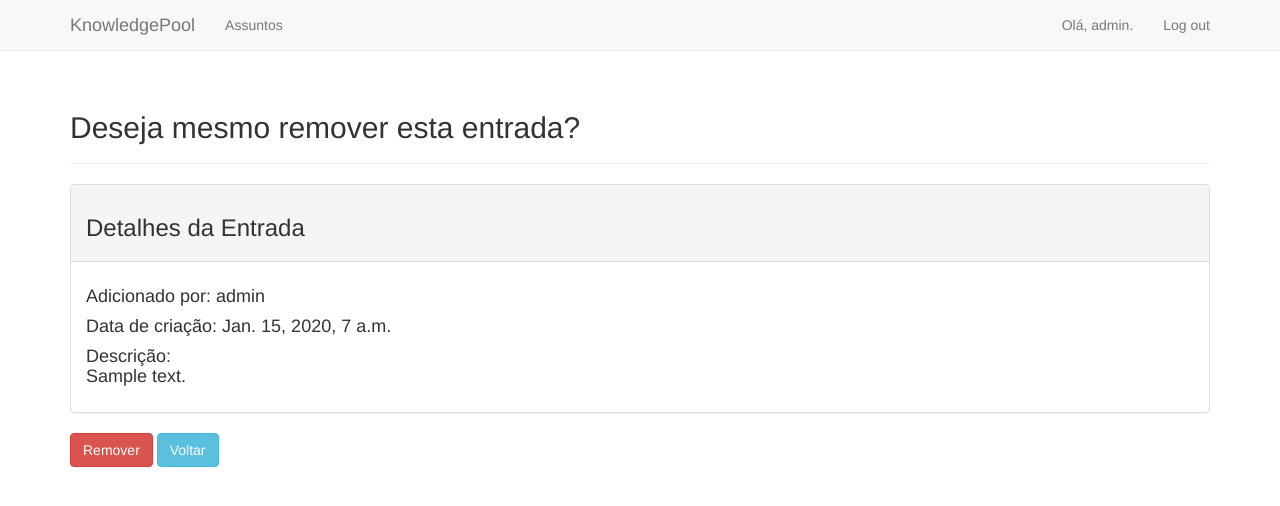
After one commit to tv-nieri/knowledge_pool, a Django app: page /confirma_remocao_entrada/1/ in a window 1280 px wide. The commit adds this page. Shown: the top 506 px of the page. Run offline with Django 3.2, Linux system fonts and the light colour scheme; a user stored in the database is signed in; data comes from the database, SQL or seed files in the repository; both versions use the stored data as it was after the commit; tables that the repository leaves empty hold one stand-in row (values such as "Sample post"); some libraries are stand-ins or nearby versions.

Commit message:
Add remoção de entradas

```diff
--- a/knowledge_pool/templates/knowledge_pool/assunto.html
+++ b/knowledge_pool/templates/knowledge_pool/assunto.html
@@ -3,7 +3,7 @@
 {% block header %}
     <h2>{{ assunto }}</h2>
     <p>{{ assunto.descricao }}</p>
-    <a href="{% url 'knowledge_pool:editar_assunto' assunto.id %}">Editar assunto</a>
+    <a href="{% url 'knowledge_pool:editar_assunto' assunto.id %}">Editar/Remover</a>
 {% endblock header %}
 
 {% block content %}
--- /dev/null
+++ b/knowledge_pool/templates/knowledge_pool/confirma_remocao_entrada.html
@@ -0,0 +1,33 @@
+{% extends "knowledge_pool/base.html" %}
+{% load bootstrap3 %}
+
+{% block header %}
+    <h2>Deseja mesmo remover esta entrada?</h2>
+{% endblock header %}
+
+{% block content %}
+    <div class="panel panel-default">
+        <div class="panel-heading">
+            <h3>Detalhes da Entrada</h3>
+        </div>
+        <div class="panel-body">
+            <h4>
+                <p>Adicionado por: {{ entrada.dono.username }}</p>
+                <p>Data de criação: {{ entrada.data_criacao }}</p>
+                Descrição: <p>{{entrada.texto}}</p>
+            </h4>
+        </div>
+    </div><!-- panel -->
+    <form action="#">
+        {% buttons %}
+            <button type="submit" name="remove" class="btn btn-danger"
+                formaction="{% url 'knowledge_pool:remover_entrada' entrada.id %}">
+                Remover
+            </button>
+            <button type="submit" name="back" class="btn btn-info"
+                formaction="{% url 'knowledge_pool:editar_entrada' entrada.id %}">
+                Voltar
+             </button>
+        {% endbuttons %}
+    </form>
+{% endblock content %}
--- a/knowledge_pool/templates/knowledge_pool/editar_entrada.html
+++ b/knowledge_pool/templates/knowledge_pool/editar_entrada.html
@@ -19,7 +19,11 @@
 
         {% buttons %}
             <button type="submit" name="submit" class="btn btn-primary">
-                Salvar anterações
+                Salvar alterações
+            </button>
+            <button type="submit" name="remove" class="btn btn-danger"
+                formaction="{% url 'knowledge_pool:confirma_remocao_entrada' entrada.id %}">
+                Remover
             </button>
         {% endbuttons %}
     </form>
--- a/knowledge_pool/urls.py
+++ b/knowledge_pool/urls.py
@@ -37,4 +37,11 @@ urlpatterns = [
     url(r'^editar_entrada/(?P<entrada_id>\d+)/$',
         views.editar_entrada, name='editar_entrada'),
 
+    # Confirma remocao entrada
+    url(r'^confirma_remocao_entrada/(?P<entrada_id>\d+)/$',
+        views.confirma_remocao_entrada, name='confirma_remocao_entrada'),
+
+    # Deletar uma entrada
+    url(r'^remover_entrada/(?P<entrada_id>\d+)/$',
+        views.remover_entrada, name='remover_entrada'),
 ]
--- a/knowledge_pool/views.py
+++ b/knowledge_pool/views.py
@@ -52,8 +52,35 @@ def novo_assunto(request):
             novo_assunto.dono = request.user
             novo_assunto.save()
             return HttpResponseRedirect(reverse('knowledge_pool:assuntos'))
-    context = {'form': form}
-    return render(request, 'knowledge_pool/novo_assunto.html', context)
+    contexto = {'form': form}
+    return render(request, 'knowledge_pool/novo_assunto.html', contexto)
+
+
+@login_required
+def editar_assunto(request, assunto_id):
+    """ Editar um assunto """
+    assunto = Assunto.objects.get(id=assunto_id)
+
+    if request.method != 'POST':
+        # Entrega um form com os dados atuais
+        form = AssuntoForm(instance=assunto)
+    else:
+        # Dados submetidos, processa e salva alteração
+        form = AssuntoForm(instance=assunto, data=request.POST)
+        if form.is_valid():
+            form.save()
+            return HttpResponseRedirect(reverse('knowledge_pool:assunto', args=[assunto.id]))
+
+    contexto = {'assunto': assunto, 'form': form}
+    return render(request, 'knowledge_pool/editar_assunto.html', contexto)
+
+
+@login_required
+def confirma_remocao_assunto(request, assunto_id):
+    """ Confirma a remocao de um assunto """
+    assunto = Assunto.objects.get(id=assunto_id)
+    contexto = {'assunto': assunto}
+    return render(request, 'knowledge_pool/confirma_remocao_assunto.html', contexto)
 
 
 @login_required
@@ -63,12 +90,6 @@ def remover_assunto(request, assunto_id):
     assunto.delete()
     return HttpResponseRedirect(reverse('knowledge_pool:assuntos'))
 
-@login_required
-def confirma_remocao_assunto(request, assunto_id):
-    """ Confirma a remocao de um assunto """
-    assunto = Assunto.objects.get(id=assunto_id)
-    context = {'assunto': assunto}
-    return render(request, 'knowledge_pool/confirma_remocao_assunto.html', context)
 
 @login_required
 def nova_entrada(request, assunto_id):
@@ -89,8 +110,8 @@ def nova_entrada(request, assunto_id):
             nova_entrada.save()
             return HttpResponseRedirect(
                 reverse('knowledge_pool:assunto', args=[assunto_id]))
-    context = {'assunto': assunto, 'form': form}
-    return render(request, 'knowledge_pool/nova_entrada.html', context)
+    contexto = {'assunto': assunto, 'form': form}
+    return render(request, 'knowledge_pool/nova_entrada.html', contexto)
 
 
 @login_required
@@ -109,23 +130,23 @@ def editar_entrada(request, entrada_id):
             form.save()
             return HttpResponseRedirect(
                 reverse('knowledge_pool:assunto', args=[assunto.id]))
-    context = {'entrada': entrada, 'assunto': assunto, 'form': form}
-    return render(request, 'knowledge_pool/editar_entrada.html', context)
+    contexto = {'entrada': entrada, 'assunto': assunto, 'form': form}
+    return render(request, 'knowledge_pool/editar_entrada.html', contexto)
+
 
 @login_required
-def editar_assunto(request, assunto_id):
-    """ Editar um assunto """
-    assunto = Assunto.objects.get(id=assunto_id)
+def confirma_remocao_entrada(request, entrada_id):
+    """ Confirma a remocao de uma entrada """
+    entrada = Entrada.objects.get(id=entrada_id)
+    contexto = {'entrada': entrada}
+    return render(request, 'knowledge_pool/confirma_remocao_entrada.html', contexto)
 
-    if request.method != 'POST':
-        # Entrega um form com os dados atuais
-        form = AssuntoForm(instance=assunto)
-    else:
-        # Dados submetidos, processa e salva alteração
-        form = AssuntoForm(instance=assunto, data=request.POST)
-        if form.is_valid():
-            form.save()
-            return HttpResponseRedirect(reverse('knowledge_pool:assunto', args=[assunto.id]))
 
-    context = {'assunto': assunto, 'form': form}
-    return render(request, 'knowledge_pool/editar_assunto.html', context)
+@login_required
+def remover_entrada(request, entrada_id):
+    """ Remove uma entrada """
+    entrada = Entrada.objects.get(id=entrada_id)
+    assunto = Assunto.objects.get(id=entrada.assunto.id)
+    contexto = {"assunto": assunto}
+    entrada.delete()
+    return render(request, 'knowledge_pool/assunto.html', contexto)
```
Also changed, not shown: db.sqlite3.
